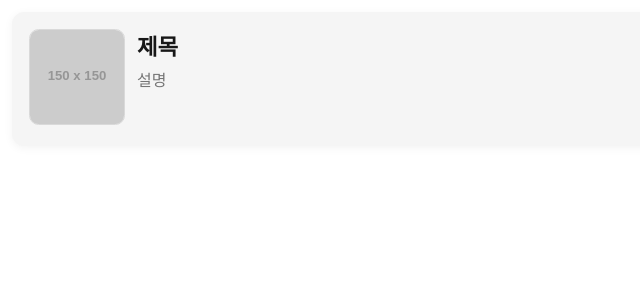
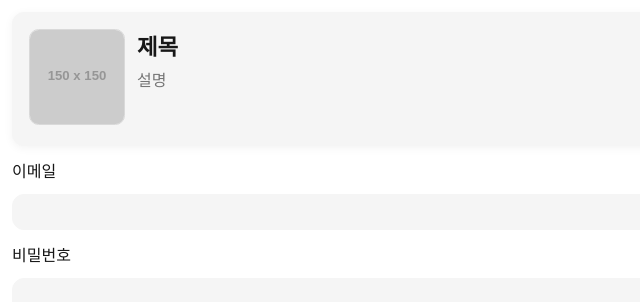
Before and after one commit to yulmam/ssenbi, a Next.js app: page /example in a window 1280 px wide. Shown: the top 302 px of the page, without its empty margins (0-640 px from the left). Built offline with nearby package versions, Linux system fonts and the light colour scheme.

Commit message:
feat: input field 구현 #S11P31A109-4 #done

```diff
--- a/src/app/(pages)/example/page.tsx
+++ b/src/app/(pages)/example/page.tsx
@@ -1,4 +1,5 @@
 import ContentCard from "@/app/components/common/ContentCard";
+import InputField from "@/app/components/common/InputField";
 // import ResponsiveTabBar from "@/app/components/layout/ResponsiveTabBar";
 
 export default function Default() {
@@ -9,6 +10,8 @@ export default function Default() {
         title={"제목"}
         description={"설명"}
       />
+      <InputField label="이메일" type="email" />
+      <InputField label="비밀번호" type="password" />
       {/* <ResponsiveTabBar /> */}
     </>
   );
--- /dev/null
+++ b/src/app/components/common/InputField.css
@@ -0,0 +1,29 @@
+.input-field {
+    display: flex;
+    flex-direction: column;
+    justify-content: flex-start;
+    align-items: flex-start;
+    gap: 12px;
+    margin: 12px;
+}
+
+.input-field__label{
+    font-size: 1rem;
+    color: var(--text-primary);
+}
+
+.input-field__field{
+    width: 100%;
+    font-size: 1rem;
+    color: var(--text-primary);
+    border-radius: 12px;
+    border: 1px solid var(--gray-100);
+    background-color: var(--gray-100);
+    padding: 8px 16px;
+}
+
+.input-field__field:focus {
+    border: 1px solid var(--gray-500);
+    outline: none;
+    background-color: var(--gray-100);
+}
--- /dev/null
+++ b/src/app/components/common/InputField.tsx
@@ -0,0 +1,16 @@
+import React from "react";
+import "./InputField.css";
+
+interface InputFielddProps {
+  label: string;
+  type: string;
+}
+
+export default function InputField({ label, type }: InputFielddProps) {
+  return (
+    <div className="input-field">
+      <label className="input-field__label">{label}</label>
+      <input className="input-field__field" type={type} />
+    </div>
+  );
+}
```
